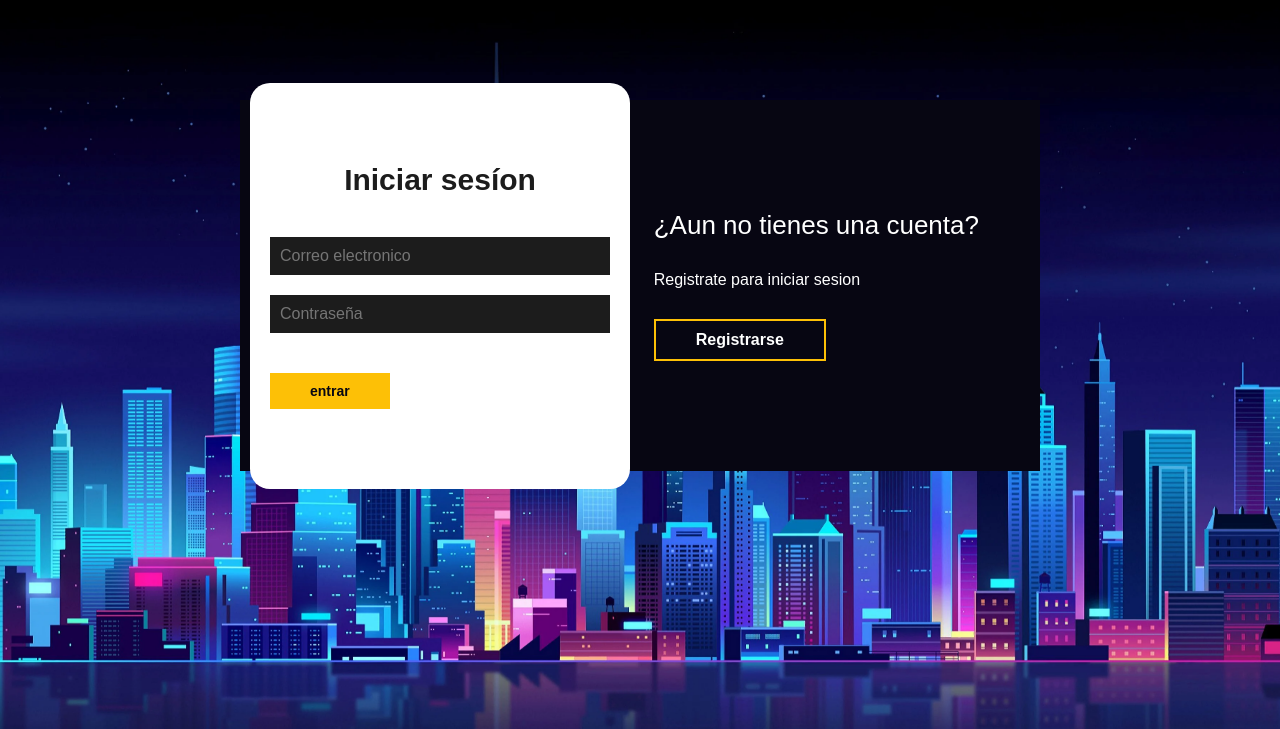
After one commit to Jesr06/Proyecto_Web, a PHP site: page /login.html in a window 1280 px wide. The commit adds this page. Shown: the top 729 px of the page. Run offline with PHP 8.4, Linux system fonts and the light colour scheme.

Commit message:
version 2.0

```diff
--- /dev/null
+++ b/css/login.css
@@ -0,0 +1,186 @@
+:root{
+
+    --Botones: #FDC006;
+    --blanco: #FFFFFF;
+    --negro: #000000;
+    --gris-Principal: #1c1c1c;
+    --gris-azul: #070612;
+
+}
+
+@import url('https://fonts.googleapis.com/css2?family=Red+Hat+Display:wght@300&display=swap');
+
+*{
+    margin: 0;
+    padding: 0;
+    box-sizing: border-box;
+    text-decoration: none;
+    font-family: 'Red Hat Display', sans-serif;
+    color: var(--negro);
+
+}
+
+body{
+    background-image: url(../img/loginbg.jpg);
+    background-size: cover;
+    background-repeat: no-repeat;
+    background-position: center;
+    background-attachment: fixed;
+}
+
+main{
+    width: 100%;
+    padding: 20 px;
+    margin: auto;
+    margin-top: 100px;
+
+}
+
+
+.contenedor__todo{
+    width: 100%;
+    max-width: 800px;
+    margin: auto;
+    position: relative;
+}
+
+.caja__trasera{
+
+    width: 100%;
+    padding: 10px 20px;
+    display: flex;
+    justify-content: center;
+    backdrop-filter: blur(10px);
+    background-color: var(--gris-azul);
+}
+
+.caja__trasera div{
+    margin: 100px 40px;
+    color: var(--blanco);
+    transition: all 500ms;
+}
+
+.caja__trasera div p,
+.caja__trasera div button{
+    margin-top: 30px;
+    color: var(--blanco);
+}
+
+.caja__trasera div h3{
+    font-weight: 400;
+    font-size: 26px;
+    color: var(--blanco);
+}
+
+.caja__trasera button{
+    padding: 10px 40px;
+    border: 2px solid var(--Botones);
+    background: transparent;
+    font-size: 16px;
+    font-weight: 600;
+    cursor: pointer;
+    outline: none;
+    transition: all 300ms;
+}
+
+.caja__trasera button:hover{
+    background: var(--Botones);
+    color: var(--gris-azul);
+}
+
+/* Formularios */
+
+.contenedor__login-register{
+    display: flex;
+    align-items: center;
+    width: 100%;
+    max-width: 380px;
+    position: relative;
+    top: -185px;
+    left: 10px;
+    transition: left 500ms cubic-bezier(0.175, 0.885, 0.320, 1.275);
+}
+
+.contenedor__login-register form{
+    width: 100%;
+    padding: 80px 20px;
+    background: var(--blanco);
+    position: absolute;
+    border-radius: 20px;
+}
+
+.contenedor__login-register form h2{
+    font-size: 30px;
+    text-align: center;
+    margin-bottom: 20px;
+    color: var(--gris-Principal);
+}
+
+.contenedor__login-register form input{
+    color: var(--blanco);
+    width: 100%;
+    margin-top: 20px;
+    padding: 10px;
+    border: none;
+    background: var(--gris-Principal);
+    font-size: 16px;
+    outline: none;
+}
+
+.contenedor__login-register form button{
+    padding: 10px 40px;
+    margin-top: 40px;
+    border: none;
+    font-size: 14px;
+    background: var(--Botones);
+    color: var(--gris-azul);
+    cursor: pointer;
+    font-weight: 600;
+    outline: none;
+}
+
+.formulario__login{
+    opacity: 1;
+    display: block;
+}
+
+.formulario__register{
+    display: none;
+}
+
+
+
+
+/* Responsive desing*/
+
+@media screen and (max-width: 850px){
+    main{
+        margin-top: 50px;
+    }
+
+    .caja__trasera{
+        max-width: 350px;
+        height: 300px;
+        flex-direction: column;
+        margin: auto;
+    }
+
+    .caja__trasera div{
+        margin: 0;
+        position: absolute;
+
+    }
+
+    /*Formulario*/
+
+    .contenedor__login-register{
+        top: -10px;
+        left: -5px;
+        margin: auto;
+    }
+
+    .contenedor__login-register form{
+        position: relative;
+    }
+
+}
--- a/index.html
+++ b/index.html
@@ -44,8 +44,8 @@
       <h1>Personaliza camisas a tu gusto</h1>
       <h2>"Viste tu estilo único, personaliza camisas con el diseño
       <br>que prefieras para mostrar al mundo tu personalidad"</h2>
-      <button type="button" class="btn btn-outline-warning btn-lg">Registrarse</button>
-      <button type="button" class="btn btn-warning btn-lg">Iniciar sesión</button>
+      <a href="login.html"  type="button" class="btn btn-outline-warning btn-lg">Registrarse</a>
+      <a href="login.html"  type="button" class="btn btn-warning btn-lg">Iniciar sesión</a>
     </header>
     <!--Contenido-->
     <p>Hagan algo también pirobos (Patiño y Alvarez)</p>
--- /dev/null
+++ b/js/login.js
@@ -0,0 +1,68 @@
+document.getElementById("btn__registrarse").addEventListener("click", register);
+document.getElementById("btn__iniciar-sesion").addEventListener("click", iniciarSesion);
+
+window.addEventListener("resize", anchoPagina);
+
+//Declarando variables
+var contenedor_login_register = document.querySelector(".contenedor__login-register");
+var formulario_login = document.querySelector(".formulario__login");
+var formulario_register = document.querySelector(".formulario__register");
+var caja_traresa_login = document.querySelector(".caja__trasera-login");
+var caja_traresa_register = document.querySelector(".caja__trasera-register");
+
+
+function anchoPagina(){
+    if(window.innerWidth > 850){
+        caja_traresa_login.style.display = "block";
+        caja_traresa_register.style.display = "block";
+
+    }else{
+        caja_traresa_register.style.display ="block";
+        caja_traresa_register.style.opacity="1";
+        caja_traresa_login.style.display= "none";
+        formulario_login.style.display= "block";
+        formulario_register.style.display = "none";
+        contenedor_login_register.style.left = "0px";
+
+    }
+}
+
+anchoPagina();
+
+
+function iniciarSesion(){
+
+    if(window.innerWidth > 850){
+        formulario_register.style.display = "none";
+        contenedor_login_register.style.left = "10px";
+        formulario_login.style.display = "block";
+        caja_traresa_register.style.opacity = "1";
+        caja_traresa_login.style.opacity = "0";
+    }else{
+        formulario_register.style.display = "none";
+        contenedor_login_register.style.left = "0px";
+        formulario_login.style.display = "block";
+        caja_traresa_register.style.display = "block";
+        caja_traresa_login.style.display = "none";
+    }
+
+}
+
+function register(){
+
+    if(window.innerWidth > 850){
+        formulario_register.style.display = "block";
+        contenedor_login_register.style.left = "410px";
+        formulario_login.style.display = "none";
+        caja_traresa_register.style.opacity = "0";
+        caja_traresa_login.style.opacity = "1";
+    }else{
+        formulario_register.style.display = "block";
+        contenedor_login_register.style.left = "0px";
+        formulario_login.style.display = "none";
+        caja_traresa_register.style.display = "none";
+        caja_traresa_login.style.display = "block";
+        caja_traresa_login.style.opacity = "1";
+    }
+
+}
--- /dev/null
+++ b/login.html
@@ -0,0 +1,66 @@
+<!DOCTYPE html>
+<html lang="en">
+
+<head>
+    <meta charset="UTF-8">
+    <meta http-equiv="X-UA-Compatible" content="IE=edge">
+    <meta name="viewport" content="width=device-width, initial-scale=1.0">
+    <link rel="stylesheet" href="css/login.css">
+    <title>Login Y registro</title>
+
+</head>
+
+<body>
+
+    <main>
+        <div class="contenedor__todo">
+            <div class="caja__trasera">
+                <div class="caja__trasera-login">
+
+                    <h3>¿Ya tienes una cuenta?</h3>
+                    <p>Inicia sesíon para entrar en la pagina</p>
+                    <button id="btn__iniciar-sesion">Iniciar sesíon</button>
+
+                </div>
+
+                <div class="caja__trasera-register">
+
+                    <h3>¿Aun no tienes una cuenta?</h3>
+                    <p>Registrate para iniciar sesion</p>
+                    <button id="btn__registrarse">Registrarse</button>
+
+                </div>
+            </div>
+
+            <!--Formulario de login y registro -->
+
+            <div class="contenedor__login-register">
+                <!-- Login-->
+                <form action="" class="formulario__login">
+                    <h2>Iniciar sesíon</h2>
+                    <input type="text" placeholder="Correo electronico">
+                    <input type="password" placeholder="Contraseña">
+                    <button>entrar</button>
+
+                </form>
+                <!-- register-->
+                <form action="" class="formulario__register">
+                    <h2>Registrarse</h2>
+                    <input type="text" placeholder="Nombre completo">
+                    <input type="text" placeholder="Correo electronico">
+                    <input type="text" placeholder="Usuario">
+                    <input type="password" placeholder="Contraseña">
+                    <button>Registrarse</button>
+                </form>
+
+            </div>
+
+
+        </div>
+
+
+    </main>
+    <script src="js/login.js"></script>
+</body>
+
+</html>
```
Also changed, not shown: css/style.css (+15 -1 lines), img/loginbg.jpg (added).
